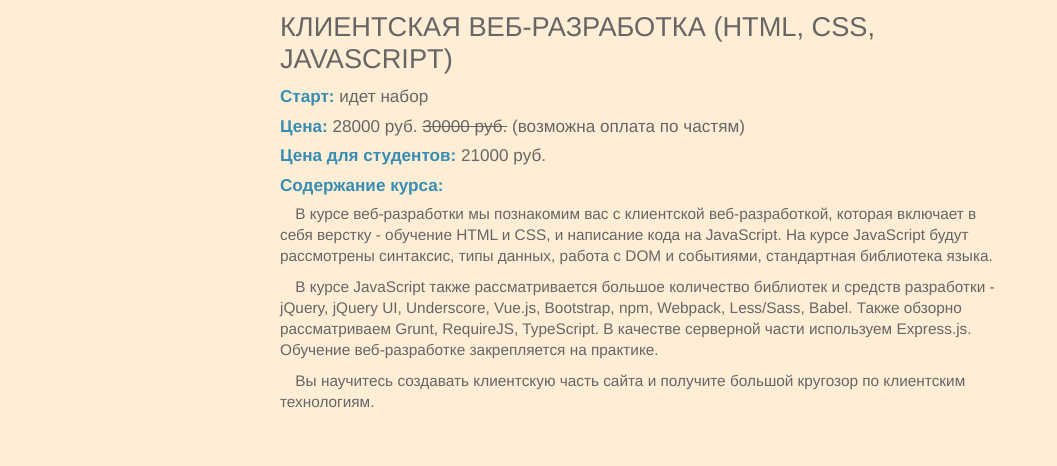
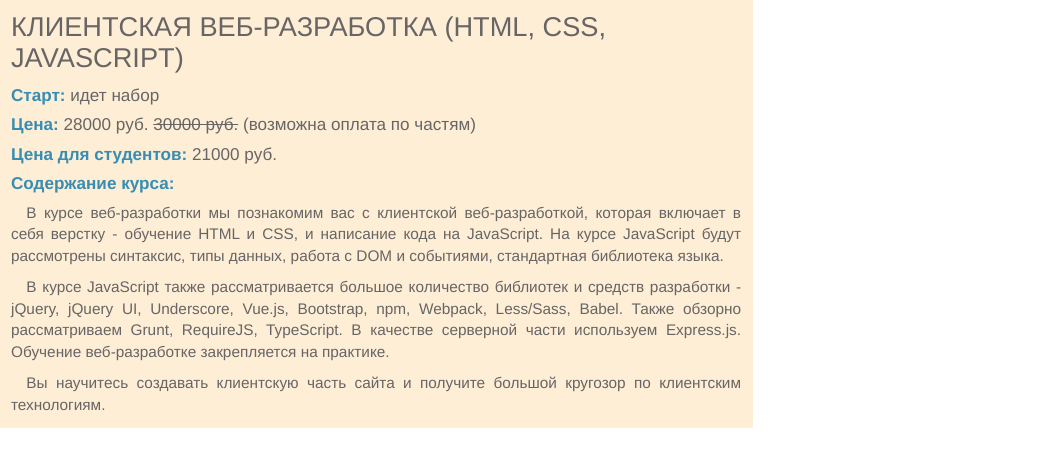
Before and after one commit to tonyavoropaeva/WebCourse2023, a plain HTML site: page CssText/Text.html in a window 1280 px wide. Shown: the whole page, without its empty margins (0-1057 px from the left). Drawn offline with Linux system fonts and the light colour scheme.

Commit message:
Исправила задачу CssText

```diff
--- a/CssText/CssForCssText.css
+++ b/CssText/CssForCssText.css
@@ -3,13 +3,10 @@
     color: #676565;
 }
 
-body {
+.container {
+    max-width: 730px;
     background-color: #feeed6;
-}
-
-.container {
-    max-width: 720px;
-    margin: 11px auto 0;
+    padding: 11px 12px 3px 11px;
 }
 
 .blue-text {
@@ -40,5 +37,6 @@
     margin: 0 0 10px;
     text-indent: 1em;
     font-size: 0.96em;
-    line-height: 1.369;
+    line-height: 1.4;
+    text-align: justify;
 }
--- a/CssText/Text.html
+++ b/CssText/Text.html
@@ -1,10 +1,8 @@
 <!DOCTYPE html>
 <html lang="ru">
 <head>
+    <link rel="stylesheet" href="Normalize.css">
     <link rel="stylesheet" href="CssForCssText.css">
-    <!--[if IE 8]>
-    <link rel="stylesheet" href="Normalize.css">
-    <![endif]-->
     <meta charset="UTF-8">
     <title>Css Text</title>
 </head>
```
